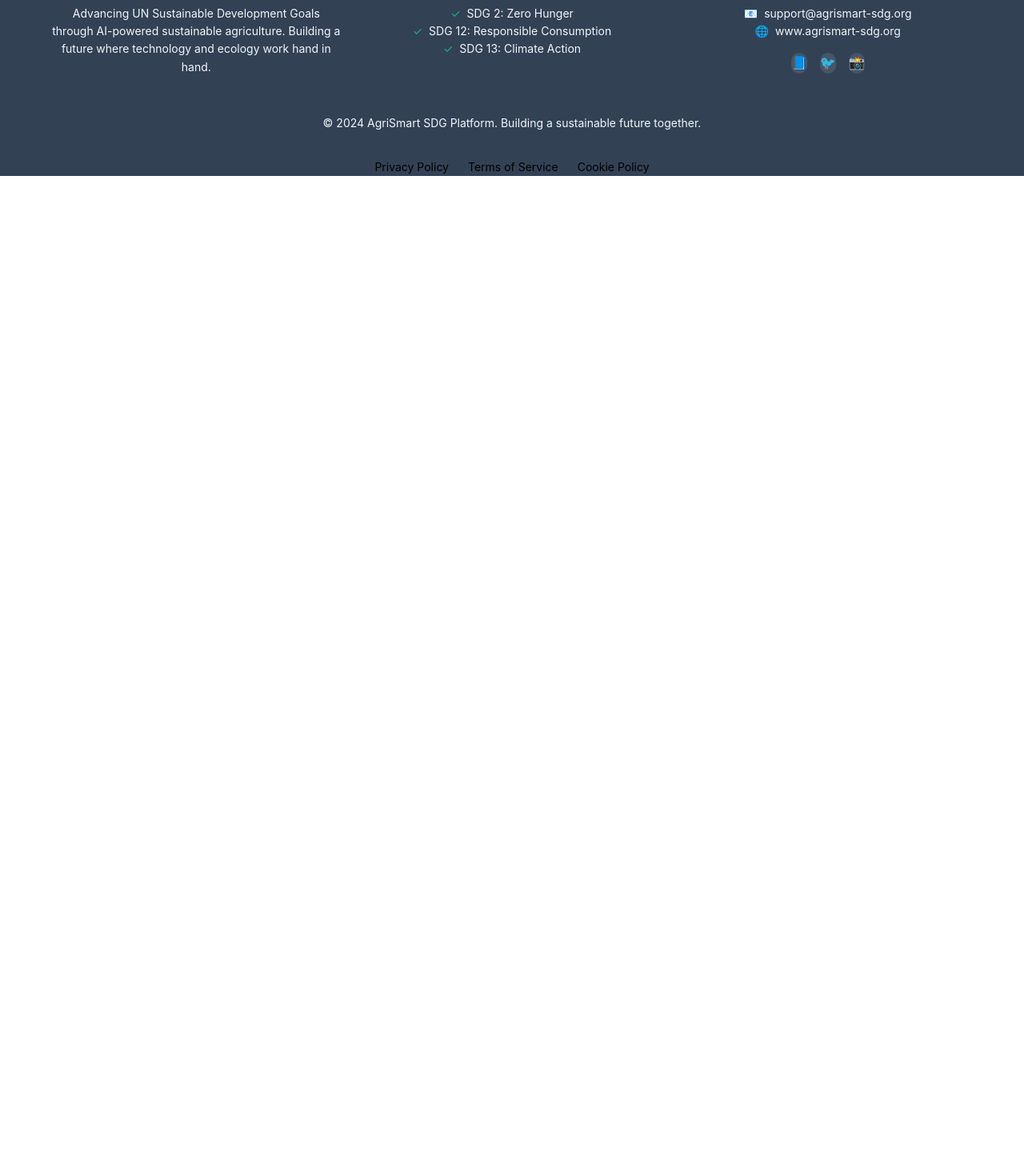
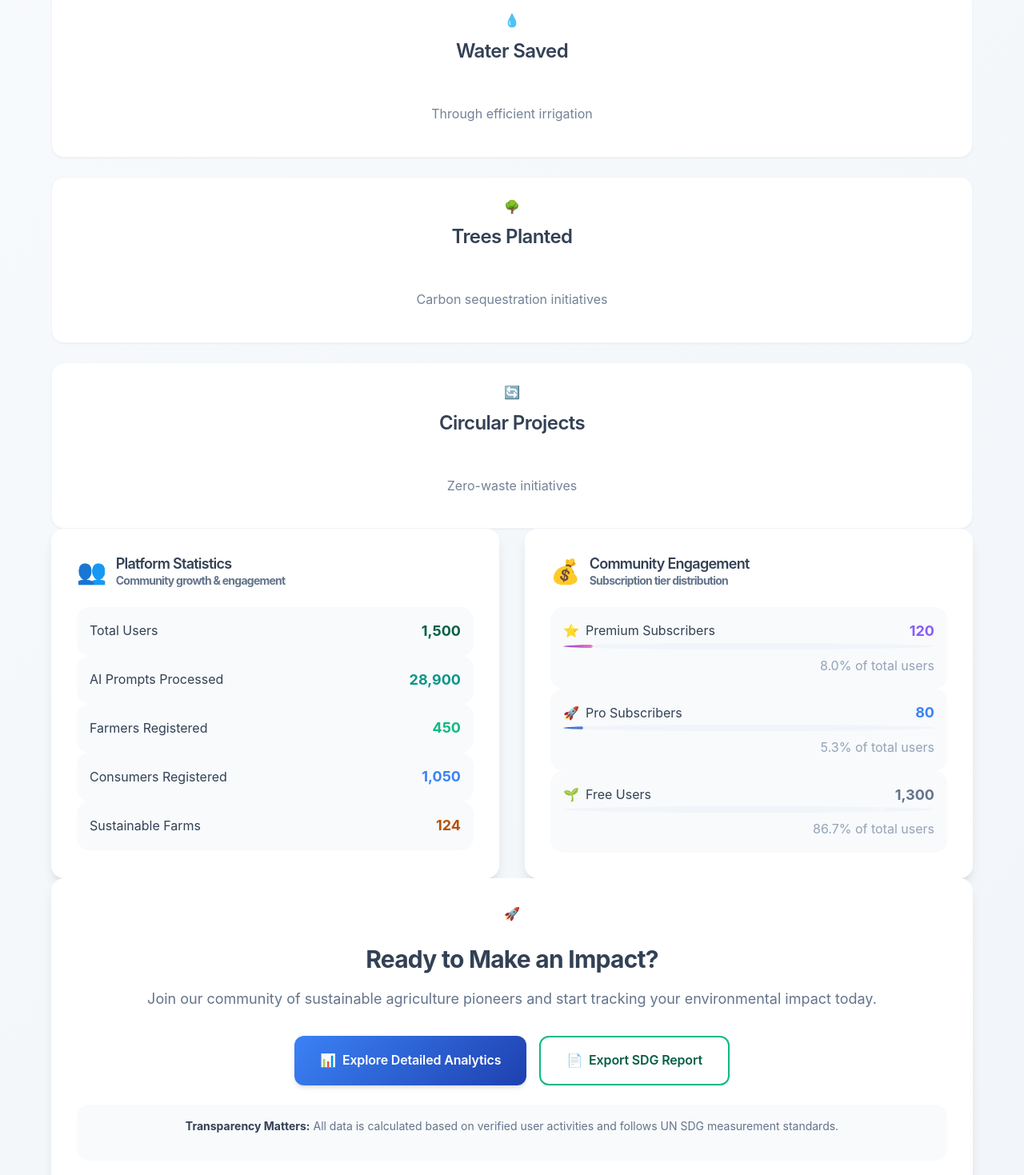
Before and after one commit to Martin-Mutugi/Plp-Final-Project, a React (Create React App) app in the folder client/: page / in a window 1280 px wide. Shown: the part 580-2049 px from the top of the page at 80% size. Before the commit the page ends 800 px from the top, so only its background shows below. Built offline with nearby package versions, Linux system fonts and the light colour scheme; no server answers.

Commit message:
fix: resolve CORS error with mock data in PublicDashboard

```diff
--- a/client/src/App.js
+++ b/client/src/App.js
@@ -3,7 +3,6 @@ import PublicDashboard from './PublicDashboard';
 import Login from './Login';
 import Register from './Register';
 import UserDashboard from './UserDashboard';
-//import PaymentCallback from './components/PaymentCallback';
 import { ThemeProvider } from './contexts/ThemeContext';
 import ThemeToggle from './components/ThemeToggle';
 import './App.css';
--- a/client/src/PublicDashboard.js
+++ b/client/src/PublicDashboard.js
@@ -8,6 +8,35 @@ function PublicDashboard() {
   const [isLoading, setIsLoading] = useState(true);
 
   useEffect(() => {
+    // Temporary mock data while CORS is being fixed
+    const mockData = {
+      sdgImpact: {
+        mealsSupported: 12500,
+        foodWasteReduced: 45,
+        co2Reduced: 120,
+        waterSaved: 1250,
+        treesPlanted: 850,
+        circularProjects: 45
+      },
+      totalUsers: 1500,
+      totalPrompts: 28900,
+      platformStats: {
+        farmersRegistered: 450,
+        consumersRegistered: 1050,
+        premiumSubscribers: 120,
+        proSubscribers: 80,
+        sustainableFarms: 124
+      }
+    };
+
+    // Simulate API loading delay
+    setTimeout(() => {
+      setDashboardData(mockData);
+      setIsLoading(false);
+    }, 1000);
+
+    // Keep the original fetch commented until CORS is fixed
+    /*
     fetch(`${process.env.REACT_APP_API_URL}/api/dashboard/public`)
       .then(response => response.json())
       .then(data => {
@@ -18,6 +47,7 @@ function PublicDashboard() {
         console.error('Error loading dashboard:', error);
         setIsLoading(false);
       });
+    */
   }, []);
 
   if (showCharts) {
@@ -96,7 +126,7 @@ function PublicDashboard() {
             icon: '🗑️',
             title: 'Food Waste Reduced',
             value: `${dashboardData.sdgImpact.foodWasteReduced} tons`,
-            description: `Equivalent to ${Math.round(dashboardData.sdgImpact.foodWasteReduced * 2204)} pounds saved`,
+            description: `Equivalent to ${Math.round(dashboardData.sdgImpact.foodWasteReduced * 2204).toLocaleString()} pounds saved`,
             type: 'info'
           },
           {
@@ -116,6 +146,30 @@ function PublicDashboard() {
         ))}
       </div>
 
+      {/* Additional Impact Metrics */}
+      <div className="grid grid-cols-1 md:grid-cols-2 lg:grid-cols-3 gap-6 mb-12 fade-in">
+        <div className="card text-center p-6 bg-gradient-to-br from-emerald to-teal text-white">
+          <div className="text-2xl mb-2">💧</div>
+          <h4 className="font-semibold mb-1">Water Saved</h4>
+          <div className="text-2xl font-bold">{dashboardData.sdgImpact.waterSaved}K L</div>
+          <p className="text-xs opacity-90 mt-2">Through efficient irrigation</p>
+        </div>
+
+        <div className="card text-center p-6 bg-gradient-to-br from-sky to-ocean text-white">
+          <div className="text-2xl mb-2">🌳</div>
+          <h4 className="font-semibold mb-1">Trees Planted</h4>
+          <div className="text-2xl font-bold">{dashboardData.sdgImpact.treesPlanted}</div>
+          <p className="text-xs opacity-90 mt-2">Carbon sequestration initiatives</p>
+        </div>
+
+        <div className="card text-center p-6 bg-gradient-to-br from-amber to-coral text-white">
+          <div className="text-2xl mb-2">🔄</div>
+          <h4 className="font-semibold mb-1">Circular Projects</h4>
+          <div className="text-2xl font-bold">{dashboardData.sdgImpact.circularProjects}</div>
+          <p className="text-xs opacity-90 mt-2">Zero-waste initiatives</p>
+        </div>
+      </div>
+
       {/* Platform Insights */}
       <div className="grid grid-2 gap-8 mb-12 stagger">
         {/* Platform Statistics */}
@@ -131,12 +185,13 @@ function PublicDashboard() {
           </h3>
           <div className="space-y-4">
             {[
-              { label: 'Total Users', value: dashboardData.totalUsers, color: 'forest' },
+              { label: 'Total Users', value: dashboardData.totalUsers.toLocaleString(), color: 'forest' },
               { label: 'AI Prompts Processed', value: dashboardData.totalPrompts.toLocaleString(), color: 'teal' },
-              { label: 'Farmers Registered', value: dashboardData.platformStats.farmersRegistered, color: 'emerald' },
-              { label: 'Consumers Registered', value: dashboardData.platformStats.consumersRegistered, color: 'sky' }
+              { label: 'Farmers Registered', value: dashboardData.platformStats.farmersRegistered.toLocaleString(), color: 'emerald' },
+              { label: 'Consumers Registered', value: dashboardData.platformStats.consumersRegistered.toLocaleString(), color: 'sky' },
+              { label: 'Sustainable Farms', value: dashboardData.platformStats.sustainableFarms.toLocaleString(), color: 'earth' }
             ].map((stat, index) => (
-              <div key={index} className="flex justify-between items-center p-4 bg-snow rounded-xl border border-cloud">
+              <div key={index} className="flex justify-between items-center p-4 bg-snow rounded-xl border border-cloud hover:bg-cloud transition-colors">
                 <span className="font-medium text-charcoal">{stat.label}</span>
                 <span className={`font-bold text-${stat.color} text-lg`}>{stat.value}</span>
               </div>
@@ -162,31 +217,37 @@ function PublicDashboard() {
                 value: dashboardData.platformStats.premiumSubscribers || 0,
                 total: dashboardData.totalUsers,
                 gradient: 'gradient-premium',
-                color: 'purple'
+                color: 'purple',
+                icon: '⭐'
               },
               {
                 label: 'Pro Subscribers',
                 value: dashboardData.platformStats.proSubscribers || 0,
                 total: dashboardData.totalUsers,
                 gradient: 'gradient-sky',
-                color: 'sky'
+                color: 'sky',
+                icon: '🚀'
               },
               {
                 label: 'Free Users',
                 value: dashboardData.totalUsers - ((dashboardData.platformStats.premiumSubscribers || 0) + (dashboardData.platformStats.proSubscribers || 0)),
                 total: dashboardData.totalUsers,
                 gradient: 'gradient-cloud',
-                color: 'stone'
+                color: 'stone',
+                icon: '🌱'
               }
             ].map((tier, index) => (
-              <div key={index} className="p-4 bg-snow rounded-xl border border-cloud">
+              <div key={index} className="p-4 bg-snow rounded-xl border border-cloud hover:bg-cloud transition-colors">
                 <div className="flex justify-between items-center mb-3">
-                  <span className="font-medium text-charcoal">{tier.label}</span>
-                  <span className={`font-bold text-${tier.color} text-lg`}>{tier.value}</span>
+                  <div className="flex items-center gap-2">
+                    <span>{tier.icon}</span>
+                    <span className="font-medium text-charcoal">{tier.label}</span>
+                  </div>
+                  <span className={`font-bold text-${tier.color} text-lg`}>{tier.value.toLocaleString()}</span>
                 </div>
-                <div className="impact-meter">
+                <div className="impact-meter bg-cloud rounded-full h-2">
                   <div
-                    className="impact-progress"
+                    className="impact-progress h-2 rounded-full"
                     style={{
                       width: `${(tier.value / tier.total) * 100}%`,
                       background: `var(--${tier.gradient})`
@@ -204,7 +265,7 @@ function PublicDashboard() {
 
       {/* Call to Action */}
       <div className="text-center mb-12 fade-in">
-        <div className="card-elevated inline-block max-w-2xl">
+        <div className="card-elevated inline-block max-w-2xl w-full p-8">
           <div className="flex justify-center mb-6">
             <div className="w-16 h-16 bg-gradient-to-r from-sun to-earth rounded-2xl flex items-center justify-center">
               <span className="text-2xl">🚀</span>
@@ -227,7 +288,7 @@ function PublicDashboard() {
             </button>
 
             <button
-              onClick={() => window.open(`${process.env.REACT_APP_API_URL}/api/dashboard/export`, '_blank')}
+              onClick={() => alert('Export feature will be available when backend CORS is fixed')}
               className="btn btn-secondary btn-lg"
             >
               <div className="flex items-center gap-2">
@@ -255,6 +316,9 @@ function PublicDashboard() {
           Every interaction on our platform contributes directly to the United Nations Sustainable Development Goals.
           Together, we're building a more sustainable and equitable food system for future generations.
         </p>
+        <div className="mt-4 text-sm opacity-80">
+          <em>Using mock data temporarily - Real-time data will resume when CORS is resolved</em>
+        </div>
       </div>
     </div>
   );
```
